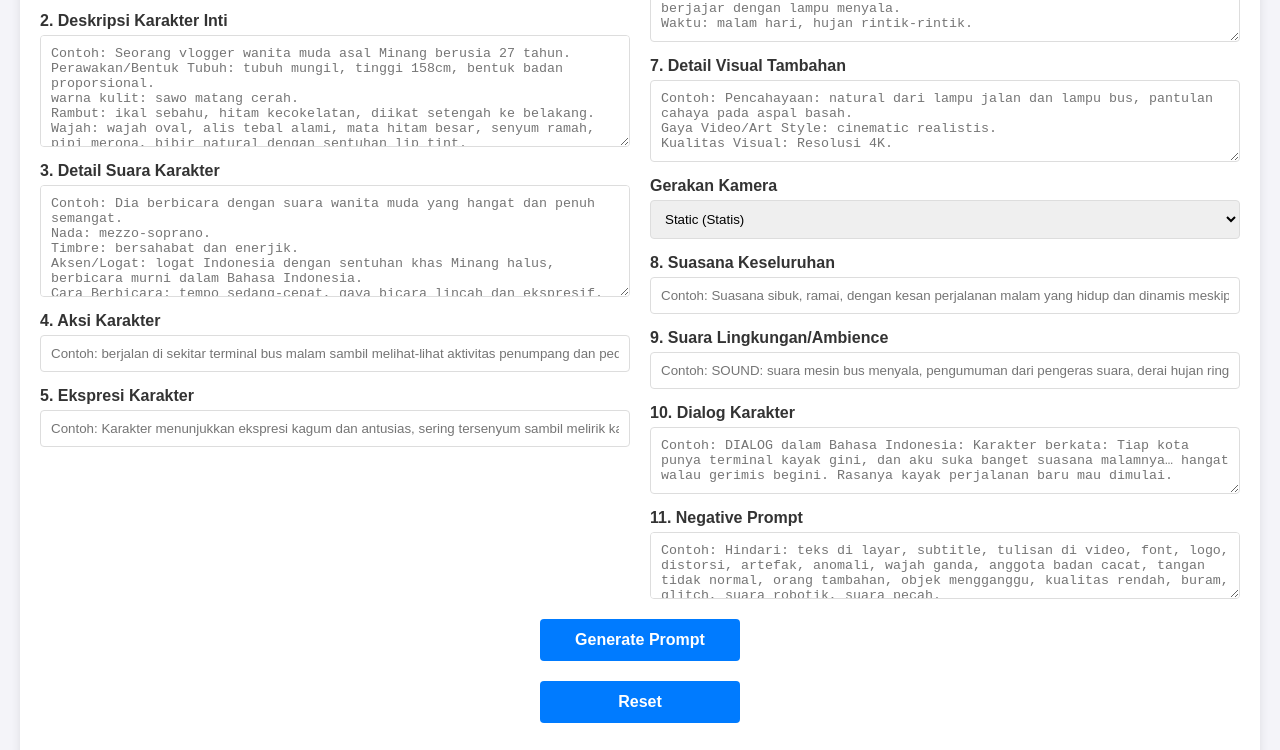
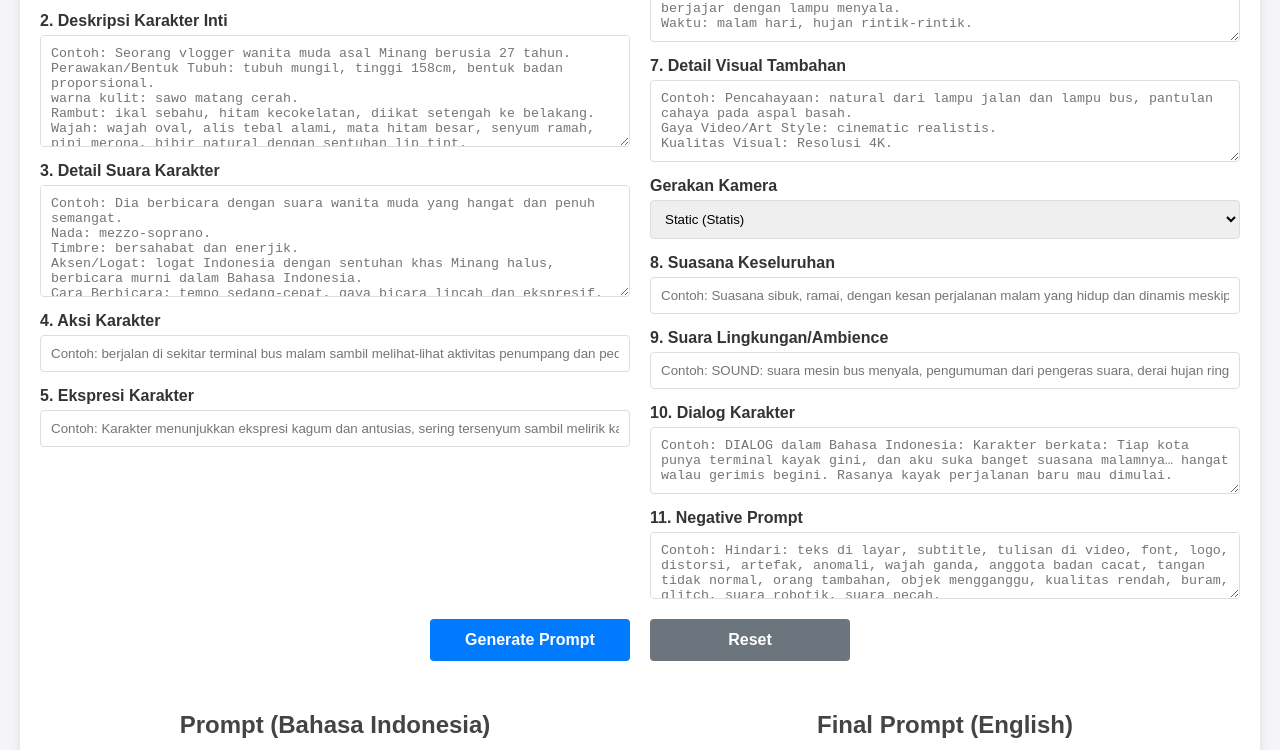
Before and after one commit to AfidRamadhan/veo3_promptgenerator, a plain HTML site: page index.html in a window 1280 px wide. Shown: the part 183-933 px from the top of the page. Drawn offline with Linux system fonts and the light colour scheme.

Commit message:
style.css

```diff
--- a/style.css
+++ b/style.css
@@ -50,10 +50,16 @@ textarea {
     resize: vertical;
 }
 
+.button-container {
+    display: flex;
+    justify-content: center;
+    gap: 20px;
+    margin: 20px auto;
+}
+
 button {
     display: block;
     width: 200px;
-    margin: 20px auto;
     padding: 12px;
     background-color: #007bff;
     color: white;
@@ -68,6 +74,14 @@ button:hover {
     background-color: #0056b3;
 }
 
+#resetBtn {
+    background-color: #6c757d;
+}
+
+#resetBtn:hover {
+    background-color: #5a6268;
+}
+
 .output-container {
     margin-top: 30px;
 }
```
